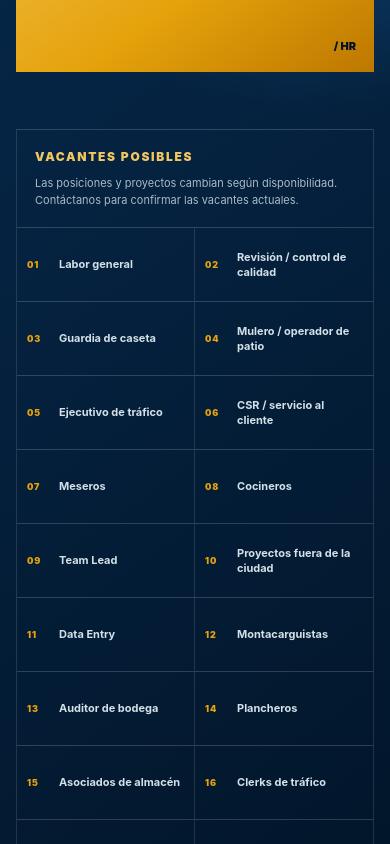
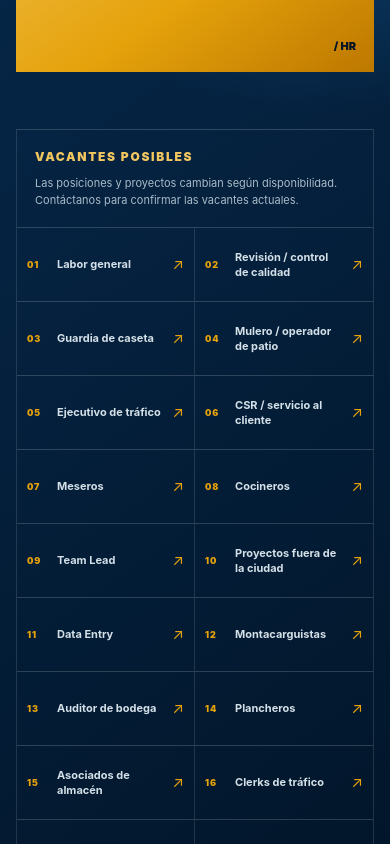
Before and after one commit to ctoyervidez-ai/multiservices-laredo, a Next.js app: page / in a window 390 px wide. Shown: the part 9040-9884 px from the top of the page. Built offline with nearby package versions, Linux system fonts and the light colour scheme.

Commit message:
Connect job options to application form

```diff
--- a/app/globals.css
+++ b/app/globals.css
@@ -25,7 +25,7 @@ html { scroll-behavior:smooth; }
 body { margin:0; overflow-x:hidden; background:var(--paper); color:var(--ink); font-family:var(--font-sans); }
 main { position:relative; isolation:isolate; }
 a { color:inherit; text-decoration:none; }
-button,input,textarea { font:inherit; }
+button,input,textarea,select { font:inherit; }
 button,a { touch-action:manipulation; -webkit-tap-highlight-color:#e5a20b38; }
 img { display:block; max-width:100%; }
 picture { display:block; width:100%; height:auto; }
@@ -213,11 +213,14 @@ section[id] { scroll-margin-top:92px; }
 .role-cloud-heading { grid-column:1/-1; display:flex; align-items:flex-end; justify-content:space-between; gap:36px; padding:20px 0; border-bottom:1px solid #ffffff2b; border-left:0; }
 .role-cloud-heading p { margin:0; padding-left:18px; color:var(--gold-bright); font-size:12px; font-weight:900; letter-spacing:.14em; text-transform:uppercase; }
 .role-cloud-heading>small { max-width:560px; padding-right:18px; color:#a9bbc8; font-size:11px; line-height:1.55; text-align:right; }
-.role-cloud span { min-height:66px; display:grid; grid-template-columns:28px 1fr; align-items:center; gap:8px; padding:12px 14px; border-right:1px solid #ffffff1f; border-bottom:1px solid #ffffff2b; color:#d4e0e8; font-size:12px; transition:background .3s ease,color .3s ease; }
-.role-cloud span:nth-of-type(4n) { border-right:0; }
-.role-cloud span small { color:var(--gold); font-size:9px; font-weight:900; letter-spacing:.1em; }
-.role-cloud span b { font-weight:650; line-height:1.35; }
-.role-cloud span:hover { background:#ffffff0b; color:white; }
+.role-option { min-height:66px; display:grid; grid-template-columns:28px 1fr auto; align-items:center; gap:8px; padding:12px 14px; border-right:1px solid #ffffff1f; border-bottom:1px solid #ffffff2b; color:#d4e0e8; font-size:12px; transition:background .25s ease,color .25s ease; }
+.role-option::after { content:'↗'; color:var(--gold); font-size:15px; }
+.role-option:nth-of-type(4n) { border-right:0; }
+.role-option small { color:var(--gold); font-size:9px; font-weight:900; letter-spacing:.1em; }
+.role-option b { font-weight:650; line-height:1.35; }
+.role-option:hover,.role-option:focus-visible { background:#ffffff0b; color:white; }
+.role-option.selected { background:var(--gold); color:var(--navy-ink); }
+.role-option.selected::after,.role-option.selected small { color:var(--navy-ink); }
 
 .difference-section { display:grid; grid-template-columns:.78fr 1.22fr; gap:7vw; align-items:center; padding:145px 0; }
 .difference-title h2 { margin:24px 0; color:var(--navy-deep); font-size:clamp(50px,5.5vw,82px); line-height:.93; letter-spacing:-.066em; }
@@ -267,7 +270,7 @@ section[id] { scroll-margin-top:92px; }
 .direct-links small { color:var(--gold-bright); font-size:10px; font-weight:900; letter-spacing:.13em; }
 .direct-links b { color:#e6eef3; font-size:12px; font-weight:550; overflow-wrap:anywhere; }
 .direct-links span { color:var(--gold); }
-.form-shell { padding:12px; border:1px solid #ffffff36; background:#072b4c; box-shadow:0 24px 70px #00102038; }
+.form-shell { padding:12px; border:1px solid #ffffff36; background:#072b4c; box-shadow:0 24px 70px #00102038; scroll-margin-top:100px; }
 .form-tabs { display:grid; grid-template-columns:1fr 1fr; border:1px solid #ffffff2a; }
 .form-tabs button { min-height:56px; border:0; border-right:1px solid #ffffff2a; background:transparent; color:#b2c2cd; font-size:11px; font-weight:900; letter-spacing:.1em; text-transform:uppercase; cursor:pointer; }
 .form-tabs button:last-child { border-right:0; }
@@ -275,9 +278,12 @@ section[id] { scroll-margin-top:92px; }
 .form-shell form { display:grid; gap:20px; padding:30px 26px 24px; }
 .field-pair { display:grid; grid-template-columns:1fr 1fr; gap:18px; }
 .form-shell label { display:grid; gap:9px; color:#d2dee6; font-size:11px; font-weight:850; letter-spacing:.1em; text-transform:uppercase; }
-.form-shell input,.form-shell textarea { width:100%; min-height:52px; padding:13px; border:1px solid #ffffff18; border-bottom-color:#ffffff4a; border-radius:0; background:#ffffff06; color:white; resize:vertical; transition:border-color .25s ease,background .25s ease,box-shadow .25s ease; }
-.form-shell input:focus,.form-shell textarea:focus { outline:0; border-color:#e5a20ba6; background:#ffffff0b; box-shadow:0 0 0 3px #e5a20b17; }
-.candidate-note,.privacy-note { color:#a9bac6; font-size:11px; line-height:1.55; }
+.form-shell input,.form-shell textarea,.form-shell select { width:100%; min-height:52px; padding:13px; border:1px solid #ffffff18; border-bottom-color:#ffffff4a; border-radius:0; background:#ffffff06; color:white; transition:border-color .25s ease,background .25s ease,box-shadow .25s ease; }
+.form-shell textarea { resize:vertical; }
+.form-shell select { color-scheme:dark; cursor:pointer; }
+.form-shell select option { background:var(--navy-deep); color:white; }
+.form-shell input:focus,.form-shell textarea:focus,.form-shell select:focus { outline:0; border-color:#e5a20ba6; background:#ffffff0b; box-shadow:0 0 0 3px #e5a20b17; }
+.candidate-note,.role-choice-note,.privacy-note { color:#a9bac6; font-size:11px; line-height:1.55; }
 .form-submit { width:100%; border:0; cursor:pointer; }
 .privacy-note { text-align:center; }
 .form-success { min-height:610px; display:flex; flex-direction:column; align-items:flex-start; justify-content:center; padding:50px; }
@@ -337,8 +343,8 @@ footer { padding-top:95px; background:linear-gradient(180deg,#011325,#000b15); c
   .job-grid { grid-template-columns:1fr; }
   .pay-card { min-height:340px; }
   .role-cloud { grid-column:auto; grid-template-columns:repeat(2,minmax(0,1fr)); }
-  .role-cloud span:nth-of-type(4n) { border-right:1px solid #ffffff1f; }
-  .role-cloud span:nth-of-type(2n) { border-right:0; }
+  .role-option:nth-of-type(4n) { border-right:1px solid #ffffff1f; }
+  .role-option:nth-of-type(2n) { border-right:0; }
   .difference-section,.faq-grid { grid-template-columns:1fr; gap:65px; }
   .faq-grid>div:first-child { position:static; }
 }
@@ -420,7 +426,8 @@ footer { padding-top:95px; background:linear-gradient(180deg,#011325,#000b15); c
   .role-cloud-heading { align-items:flex-start; flex-direction:column; gap:9px; padding:18px; }
   .role-cloud-heading p { padding-left:0; }
   .role-cloud-heading>small { padding-right:0; text-align:left; }
-  .role-cloud span { min-height:74px; grid-template-columns:24px 1fr; padding:12px 10px; font-size:11px; }
+  .role-option { min-height:74px; grid-template-columns:22px 1fr auto; padding:12px 10px; font-size:11px; }
+  .form-shell input,.form-shell textarea,.form-shell select { font-size:16px; }
   .difference-section { padding:100px 0; gap:50px; }
   .difference-title h2 { font-size:48px; }
   .showcase-photo { height:285px; }
--- a/app/page.tsx
+++ b/app/page.tsx
@@ -88,7 +88,7 @@ const content = {
     formKicker: 'El siguiente movimiento empieza aquí', formTitle: 'Cuéntanos qué necesitas.',
     formIntro: 'Prepara tu solicitud en menos de dos minutos y continúa por correo o WhatsApp.',
     candidateTab: 'Busco empleo', employerTab: 'Busco personal',
-    name: 'Nombre completo', phone: 'Teléfono', email: 'Correo', role: 'Puesto de interés', company: 'Empresa', need: '¿Qué tipo de personal necesitas?', message: 'Mensaje adicional', submit: 'Preparar solicitud',
+    name: 'Nombre completo', phone: 'Teléfono', email: 'Correo', role: 'Puesto de interés', rolePrompt: 'Selecciona una vacante', roleOther: 'Otra posición', roleOtherLabel: 'Escribe la posición de interés', roleHelp: 'Elige una vacante posible o selecciona “Otra posición”.', company: 'Empresa', need: '¿Qué tipo de personal necesitas?', message: 'Mensaje adicional', submit: 'Preparar solicitud',
     candidateNote: 'Podrás adjuntar tu CV en el siguiente paso por correo o WhatsApp.', privacy: 'Nada se envía hasta que elijas correo o WhatsApp.',
     successTitle: 'Tu solicitud está preparada.', successText: 'Revisa tus datos y elige cómo deseas contactar al equipo de Multiservices.',
     emailCta: 'Continuar por correo', whatsappCta: 'Continuar por WhatsApp', editCta: 'Editar información',
@@ -159,7 +159,7 @@ const content = {
       ['What does an employer need to get started?', 'The role, shift, location, start date, number of people, and any safety or experience requirements.'],
     ],
     formKicker: 'Your next move starts here', formTitle: 'Tell us what you need.', formIntro: 'Prepare your request in under two minutes, then continue by email or WhatsApp.',
-    candidateTab: 'I need a job', employerTab: 'I need staff', name: 'Full name', phone: 'Phone', email: 'Email', role: 'Role of interest', company: 'Company', need: 'What kind of staff do you need?', message: 'Additional message', submit: 'Prepare request',
+    candidateTab: 'I need a job', employerTab: 'I need staff', name: 'Full name', phone: 'Phone', email: 'Email', role: 'Role of interest', rolePrompt: 'Select an opening', roleOther: 'Another position', roleOtherLabel: 'Enter the role you are interested in', roleHelp: 'Choose a possible opening or select “Another position”.', company: 'Company', need: 'What kind of staff do you need?', message: 'Additional message', submit: 'Prepare request',
     candidateNote: 'You can attach your résumé in the next step by email or WhatsApp.', privacy: 'Nothing is sent until you choose email or WhatsApp.',
     successTitle: 'Your request is ready.', successText: 'Review your information and choose how you want to contact the Multiservices team.',
     emailCta: 'Continue by email', whatsappCta: 'Continue on WhatsApp', editCta: 'Edit information',
@@ -199,6 +199,7 @@ export default function Home() {
   const [menuOpen, setMenuOpen] = useState(false);
   const [serviceSlide, setServiceSlide] = useState(0);
   const [carouselPaused, setCarouselPaused] = useState(false);
+  const [roleChoice, setRoleChoice] = useState('');
   const [contactLinks, setContactLinks] = useState<{ email: string; whatsapp: string } | null>(null);
   const successHeadingRef = useRef<HTMLHeadingElement>(null);
   const t = content[lang];
@@ -245,6 +246,11 @@ export default function Home() {
     setAudience(next);
     setContactLinks(null);
     setMenuOpen(false);
+  };
+
+  const selectRole = (index: number) => {
+    if (index >= 0) setRoleChoice(String(index));
+    chooseAudience('candidate');
   };
 
   const showPreviousService = () => setServiceSlide((current) => (current - 1 + showcaseImages.length) % showcaseImages.length);
@@ -370,9 +376,9 @@ export default function Home() {
 
         <section className="jobs-section" id="vacantes">
           <div className="page-width job-grid">
-            <div className="job-copy" data-reveal="left"><p className="eyebrow gold"><span />{t.jobKicker}</p><h2>{t.jobTitle}</h2><p>{t.jobText}</p><div className="tag-row">{t.jobTags.map((tag) => <span key={tag}>{tag}</span>)}</div><a className="primary-button" href="#contacto" onClick={() => chooseAudience('candidate')}>{t.jobCta}<span>↗</span></a></div>
+            <div className="job-copy" data-reveal="left"><p className="eyebrow gold"><span />{t.jobKicker}</p><h2>{t.jobTitle}</h2><p>{t.jobText}</p><div className="tag-row">{t.jobTags.map((tag) => <span key={tag}>{tag}</span>)}</div><a className="primary-button" href="#application-form" onClick={() => selectRole(t.roles.findIndex((role) => role === 'Team Lead'))}>{t.jobCta}<span>↗</span></a></div>
             <div className="pay-card" data-reveal="right"><small>{lang === 'es' ? 'Compensación' : 'Compensation'}</small><strong>{t.jobPay}</strong><span>{t.jobPayUnit}</span><i>/ HR</i></div>
-            <div className="role-cloud" data-reveal="up"><div className="role-cloud-heading"><p>{t.rolesTitle}</p><small>{t.rolesNote}</small></div>{t.roles.map((role, index) => <span key={role}><small>{String(index + 1).padStart(2, '0')}</small><b>{role}</b></span>)}</div>
+            <div className="role-cloud" data-reveal="up"><div className="role-cloud-heading"><p>{t.rolesTitle}</p><small>{t.rolesNote}</small></div>{t.roles.map((role, index) => <a className={`role-option ${roleChoice === String(index) ? 'selected' : ''}`} href="#application-form" key={role} aria-label={`${lang === 'es' ? 'Aplicar a' : 'Apply for'} ${role}`} aria-current={roleChoice === String(index) ? 'true' : undefined} onClick={() => selectRole(index)}><small>{String(index + 1).padStart(2, '0')}</small><b>{role}</b></a>)}</div>
           </div>
         </section>
 
@@ -397,12 +403,12 @@ export default function Home() {
         <section className="contact-section" id="contacto">
           <div className="page-width contact-grid">
             <div className="contact-intro" data-reveal="left"><p className="eyebrow gold"><span />{t.formKicker}</p><h2>{t.formTitle}</h2><p>{t.formIntro}</p><div className="direct-links"><a href="tel:+19564411292"><small>PHONE</small><b>+1 956 441 1292</b><span>↗</span></a><a href="https://wa.me/19566069956" target="_blank" rel="noreferrer"><small>WHATSAPP</small><b>+1 956 606 9956</b><span>↗</span></a><a href="mailto:operations@multiservicesldo.com"><small>EMAIL</small><b>operations@multiservicesldo.com</b><span>↗</span></a></div></div>
-            <div className="form-shell" data-reveal="right">
+            <div className="form-shell" data-reveal="right" id="application-form">
               <div className="form-tabs" role="group" aria-label={lang === 'es' ? 'Tipo de solicitud' : 'Request type'}><button type="button" aria-pressed={audience === 'candidate'} className={audience === 'candidate' ? 'active' : ''} onClick={() => chooseAudience('candidate')}>{t.candidateTab}</button><button type="button" aria-pressed={audience === 'employer'} className={audience === 'employer' ? 'active' : ''} onClick={() => chooseAudience('employer')}>{t.employerTab}</button></div>
               {contactLinks ? <div className="form-success" role="status"><span>✓</span><h3 ref={successHeadingRef} tabIndex={-1}>{t.successTitle}</h3><p>{t.successText}</p><div><a className="primary-button" href={contactLinks.email}>{t.emailCta}<span>↗</span></a><a className="secondary-button light" href={contactLinks.whatsapp} target="_blank" rel="noreferrer">{t.whatsappCta}<span>↗</span></a></div><button type="button" onClick={() => setContactLinks(null)}>{t.editCta}</button></div> : <form onSubmit={prepareContact}>
                 <div className="field-pair"><label>{t.name}<input name="name" required autoComplete="name" /></label><label>{t.phone}<input name="phone" required type="tel" autoComplete="tel" /></label></div>
                 <label>{t.email}<input name="email" required type="email" autoComplete="email" /></label>
-                {audience === 'candidate' ? <label>{t.role}<input name="role" required /></label> : <><label>{t.company}<input name="company" required autoComplete="organization" /></label><label>{t.need}<textarea name="need" rows={4} required /></label></>}
+                {audience === 'candidate' ? <><label>{t.role}<select value={roleChoice} required onChange={(event) => setRoleChoice(event.target.value)}><option value="" disabled>{t.rolePrompt}</option>{t.roles.map((role, index) => <option value={String(index)} key={role}>{role}</option>)}<option value="other">{t.roleOther}</option></select></label>{roleChoice === 'other' ? <label>{t.roleOtherLabel}<input name="role" required /></label> : <input type="hidden" name="role" value={roleChoice ? t.roles[Number(roleChoice)] : ''} />}<small className="role-choice-note">{t.roleHelp}</small></> : <><label>{t.company}<input name="company" required autoComplete="organization" /></label><label>{t.need}<textarea name="need" rows={4} required /></label></>}
                 <label>{t.message}<textarea name="message" rows={3} /></label>
                 {audience === 'candidate' && <small className="candidate-note">{t.candidateNote}</small>}
                 <button className="primary-button form-submit" type="submit">{t.submit}<span>↗</span></button><small className="privacy-note">{t.privacy}</small>
```
